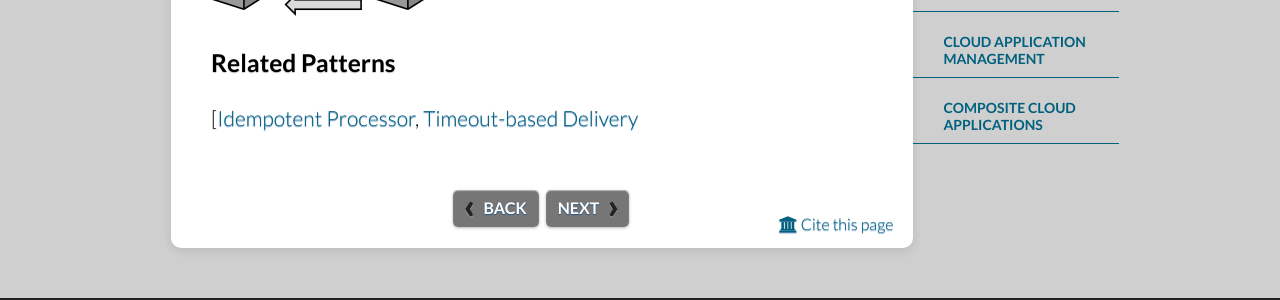
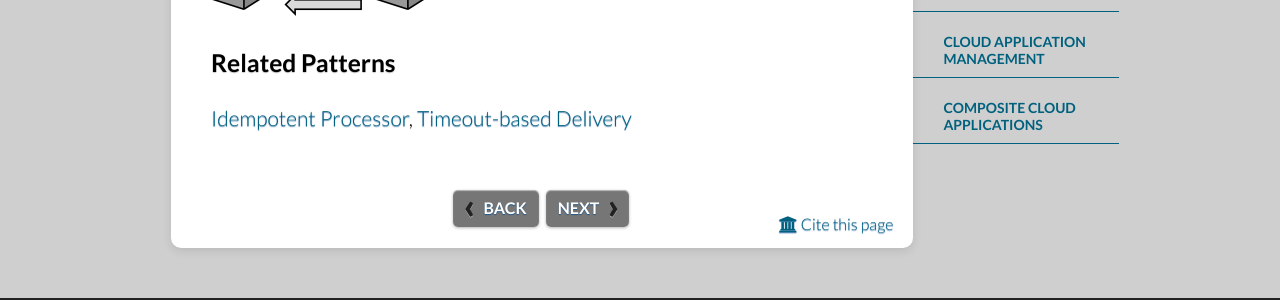
Before and after one commit to cloudcomputingpatterns/cloudcomputingpatterns.github.io, a Jekyll site: the page built from _docs/at_least_once_delivery.md, in a window 1280 px wide. Shown: the part 958-1258 px from the top of the page. Built offline with Jekyll 4.4.1, drawn with Linux system fonts in a browser that asks for light colours.

Commit message:
Fixed typo.

```diff
--- a/_docs/at_least_once_delivery.md
+++ b/_docs/at_least_once_delivery.md
@@ -21,4 +21,4 @@ For each message retrieved by a receiver an acknowledgement is sent back to the
 ![At-least-once Delivery]({{ "/sketches/at_least_once_delivery_sketch.png" | prepend: site.baseurl }})
 
 ### Related Patterns
-[[Idempotent Processor](/idempotent_processor/), [Timeout-based Delivery](/timeout_based_delivery/)
+[Idempotent Processor](/idempotent_processor/), [Timeout-based Delivery](/timeout_based_delivery/)
```
